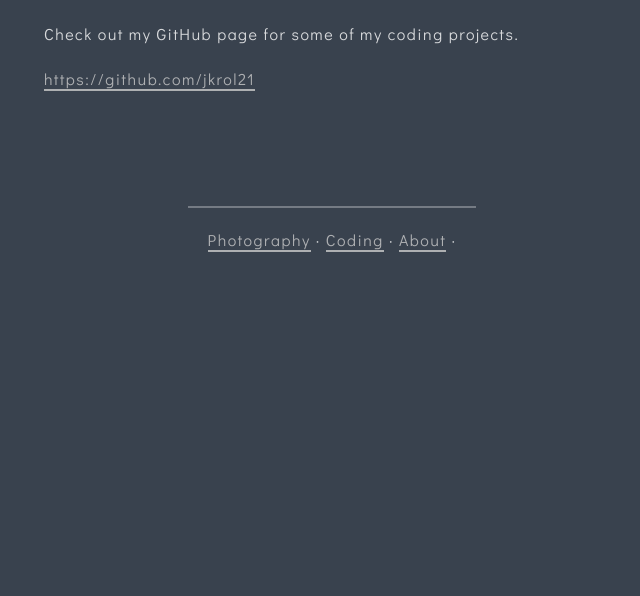
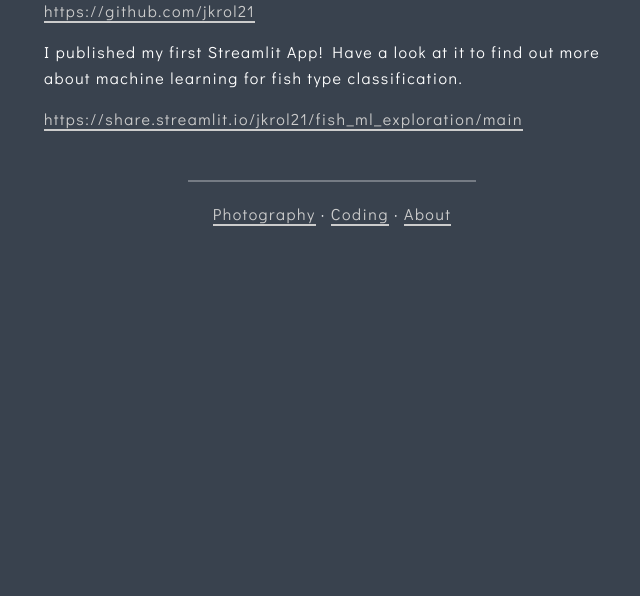
Before and after one commit to jkrol21/jkrol21.github.io, a plain HTML site: page coding/index.html in a window 1280 px wide. Shown: the part 204-800 px from the top of the page, without its empty margins (308-948 px from the left). Drawn offline with Linux system fonts and the light colour scheme.

Commit message:
Added link to Streamlit App

```diff
--- a/coding/index.html
+++ b/coding/index.html
@@ -22,9 +22,13 @@ Coding - Jan Krol
 
 
 
+<link rel="stylesheet" href="/css/main.min.c5514d3530979d291f3497facc20da1cec870028dbc2a3630b64bab8721bbe49.css" integrity="sha256-xVFNNTCXnSkfNJf6zCDaHOyHACjbwqNjC2S6uHIbvkk=" crossorigin="anonymous" media="screen">
 
 
-<link rel="stylesheet" href="/css/main.min.81bbafc4df93b11c1c3e2449464373c384aa4903731b4fc7a77dfcdd979e184f.css" integrity="sha256-gbuvxN&#43;TsRwcPiRJRkNzw4SqSQNzG0/Hp3383ZeeGE8=" crossorigin="anonymous" media="screen">
+
+
+
+
 
 
 
@@ -35,15 +39,20 @@ Coding - Jan Krol
 <meta name="twitter:card" content="summary"/>
 <meta name="twitter:title" content="Coding"/>
 <meta name="twitter:description" content="Check out my GitHub page for some of my coding projects.
-https://github.com/jkrol21"/>
+https://github.com/jkrol21
+I published my first Streamlit App! Have a look at it to find out more about machine learning for fish type classification.
+https://share.streamlit.io/jkrol21/fish_ml_exploration/main"/>
 
 <meta property="og:title" content="Coding" />
 <meta property="og:description" content="Check out my GitHub page for some of my coding projects.
-https://github.com/jkrol21" />
+https://github.com/jkrol21
+I published my first Streamlit App! Have a look at it to find out more about machine learning for fish type classification.
+https://share.streamlit.io/jkrol21/fish_ml_exploration/main" />
 <meta property="og:type" content="article" />
-<meta property="og:url" content="https://jkrol21.github.io/coding/" />
+<meta property="og:url" content="https://jkrol21.github.io/coding/" /><meta property="article:section" content="" />
 <meta property="article:published_time" content="2020-03-23T00:00:00+00:00" />
 <meta property="article:modified_time" content="2020-03-23T00:00:00+00:00" />
+
 
 
 
@@ -59,15 +68,26 @@ https://github.com/jkrol21" />
 </head>
 
 <body>
-    <div class="wrap">
-        <div class="section" id="title">Coding</div>
-
-        <div class="section" id="content"><p>Check out my GitHub page for some of my coding projects.</p>
-<p><a href="https://github.com/jkrol21">https://github.com/jkrol21</a></p>
-</div>
 
 
-        <div class="section bottom-menu">
+    <header class="wrap flex-container">
+        <h1>Coding</h1>
+    </header>
+
+    <main class="wrap">
+
+        <article role="article" class="flex-container"><p>Check out my GitHub page for some of my coding projects.</p>
+<p><a href="https://github.com/jkrol21">https://github.com/jkrol21</a></p>
+<p>I published my first Streamlit App!
+Have a look at it to find out more about machine learning for fish type classification.</p>
+<p><a href="https://share.streamlit.io/jkrol21/fish_ml_exploration/main">https://share.streamlit.io/jkrol21/fish_ml_exploration/main</a></p>
+</article>
+
+
+
+
+        <nav role="navigation" class="flex-container bottom-menu">
+
 <hr />
 <p>
 
@@ -88,16 +108,19 @@ https://github.com/jkrol21" />
             <a href="/about">About</a>
 
 
-    &#183;
-    <a href="https://jkrol21.github.io">
-
-    </a>
-
-</p></div>
 
 
-        <div class="section footer"></div>
-    </div>
+
+</p>
+        </nav>
+
+
+    </main>
+
+    <footer class="flex-container footer">
+</footer>
+
+
 </body>
 
 </html>
--- a/index.xml
+++ b/index.xml
@@ -24,7 +24,9 @@ Also I am always curious to learn new concepts. Especially the progress in the f
 
       <guid>https://jkrol21.github.io/coding/</guid>
       <description>Check out my GitHub page for some of my coding projects.
-https://github.com/jkrol21</description>
+https://github.com/jkrol21
+I published my first Streamlit App! Have a look at it to find out more about machine learning for fish type classification.
+https://share.streamlit.io/jkrol21/fish_ml_exploration/main</description>
     </item>
 
   </channel>
```
Lines whose indentation alone changed are shown as unchanged.
